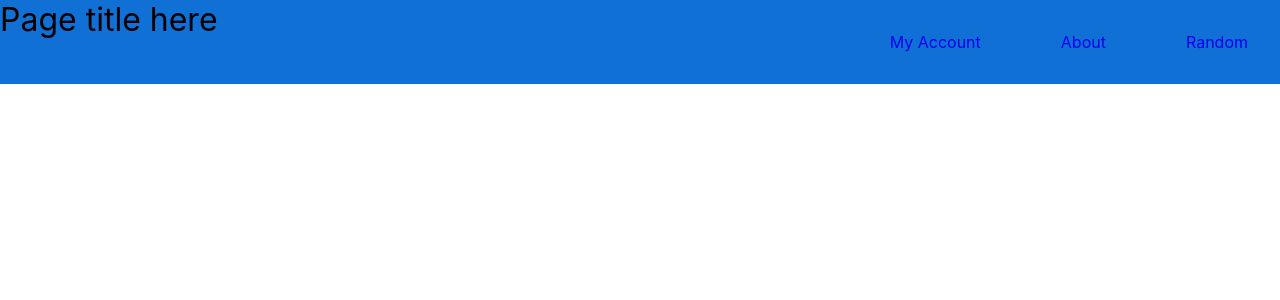
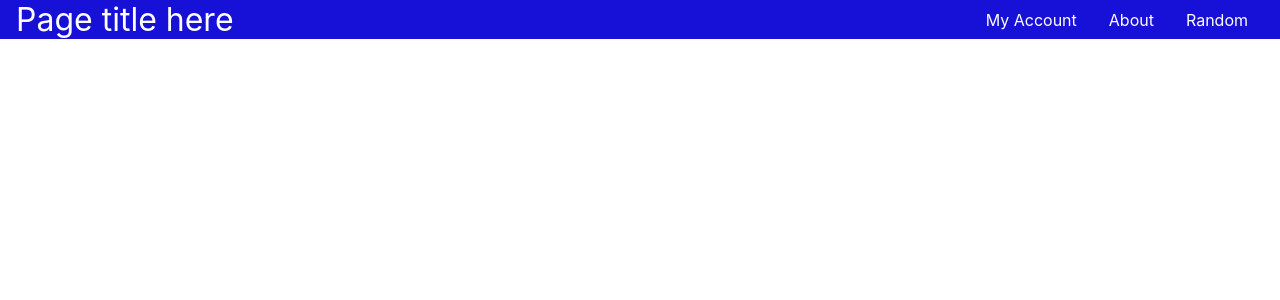
Before and after one commit to jgoudreau0120/finance-repo, a React (Create React App) app: page / in a window 1280 px wide. Shown: the top 300 px of the page. Built offline with nearby package versions, Linux system fonts and the light colour scheme.

Commit message:
Base Nav Design

```diff
--- a/package.json
+++ b/package.json
@@ -8,6 +8,7 @@
     "mssql": "^11.0.1",
     "react": "^19.0.0",
     "react-dom": "^19.0.0",
+    "react-router-dom": "^7.1.3",
     "react-scripts": "5.0.1",
     "web-vitals": "^4.2.4"
   },
--- a/src/App.js
+++ b/src/App.js
@@ -6,7 +6,6 @@ function App() {
   return (
     <div className="App">
       <Navbar />
-
     </div>
   );
 }
--- a/src/components/Navbar.css
+++ b/src/components/Navbar.css
@@ -1,33 +1,41 @@
+
+.page-title {
+  font-size: 2rem;
+}
 
 .nav {
   display: flex;
   justify-content: space-between;
-  background-color: rgb(16, 112, 214);
-  /* Top/bottom = 0, left/right = 1rem */
+  background-color: rgb(23, 16, 214);
   align-items: stretch;
+  padding: 0 1rem;
+  color: white;
+}
+
+.nav span {
+  display: flex;
+  align-items: center;
 }
 
 .nav ul {
   display: flex;
-  /* Removes bullet points */
   list-style: none;
-  /* Space between list items */
-  gap: 1rem;
+  gap: 0;
   margin: 0;
+  padding: 0;
 }
 
 .nav a {
   display: flex;
-  padding: 2rem;
+  height: 100%;
   text-decoration: none;
   transition: background-color 0.5s ease;
   align-items: center;
+  color: inherit;
+  /* Top bottom 0, left right 1rem */
+  padding: 0 1rem;
 }
 
 .nav a:hover {
   background-color: rgb(43, 226, 70);
 }
-
-.page-title {
-  font-size: 2rem;
-}
--- a/src/components/Navbar.js
+++ b/src/components/Navbar.js
@@ -1,10 +1,19 @@
-import react from 'react';
+import react, { useState } from 'react';
 import './Navbar.css'
 
+
+
 function Navbar(){
+
+  const [pageTitle, setPageTitle] = useState('Page title here');
+
+  function changePageTitle(pageName){
+    setPageTitle(pageName);
+  }
+
   return (
-    <nav className="nav">
-      <span className="page-title">Page title here</span>
+    <nav className='nav'>
+      <span id='myPageTitle' className='page-title'>{pageTitle}</span>
       <ul>
         <li>
           <a href='./myAccount'>My Account</a>
```
Also changed, not shown: 1 other file (tests, documents, lock files or other folders).
